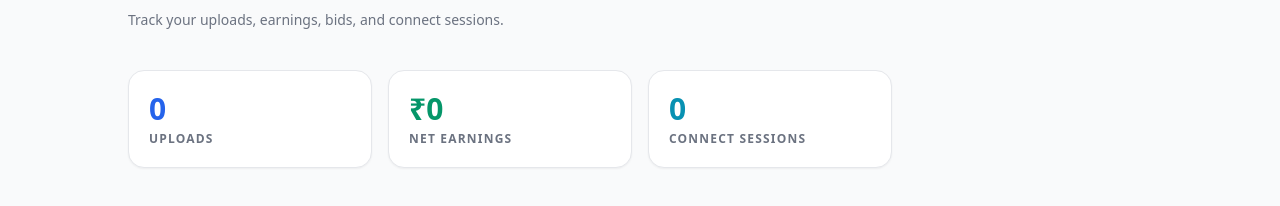
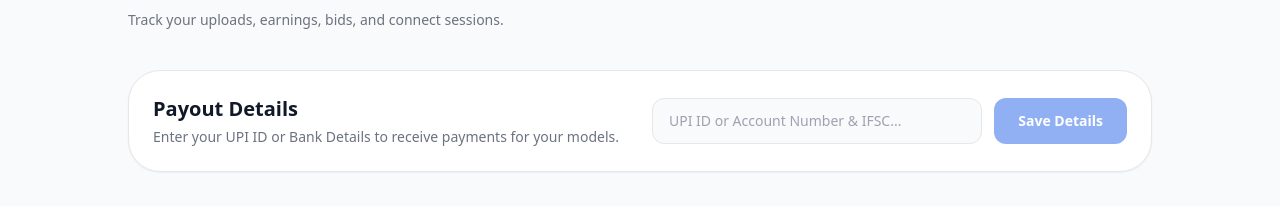
Before and after one commit to mukuld1511-bit/Website, a Next.js app: page /dashboard/developer in a window 1280 px wide. Shown: the part 186-392 px from the top of the page. Built offline with nearby package versions, Linux system fonts and the light colour scheme; no server answers; the database is empty; sample sign-in values are in the browser's storage.

Commit message:
removed request access, added payout details section to dashboard

```diff
--- a/app/dashboard/developer/page.tsx
+++ b/app/dashboard/developer/page.tsx
@@ -3,7 +3,7 @@
 import { useEffect, useState } from "react";
 import { useRouter } from "next/navigation";
 import { auth, db } from "../../../lib/firebase";
-import { collection, getDocs, query, where, Timestamp } from "firebase/firestore";
+import { collection, getDocs, getDoc, doc, updateDoc, query, where, Timestamp } from "firebase/firestore";
 import { motion } from "framer-motion";
 
 const PLATFORM_FEE = 0.15;
@@ -23,6 +23,8 @@ export default function DeveloperDashboard() {
   const [projectChats, setProjectChats] = useState<FirestoreDoc[]>([]);
   const [certStatus, setCertStatus]     = useState<string | null>(null);
   const [loading, setLoading]           = useState(true);
+  const [paymentInfo, setPaymentInfo]   = useState("");
+  const [savingPayment, setSavingPayment] = useState(false);
 
   useEffect(() => {
     const unsub = auth.onAuthStateChanged((user) => {
@@ -59,7 +61,6 @@ export default function DeveloperDashboard() {
     const snap = await getDocs(q);
     setPurchases(snap.docs.map((d) => ({ id: d.id, ...d.data() } as FirestoreDoc)));
   };
-
   const loadCert = async (uid: string) => {
     const q = query(collection(db, "certificationRequests"), where("userId", "==", uid));
     const snap = await getDocs(q);
@@ -70,17 +71,33 @@ export default function DeveloperDashboard() {
   };
 
   const loadAll = async (uid: string) => {
+    setLoading(true);
     await Promise.all([
       loadUploads(uid),
       loadSessions(uid),
       loadPurchases(uid),
       loadCert(uid),
       loadProjectChats(uid),
+      getDoc(doc(db, "users", uid)).then(snap => {
+        if (snap.exists() && snap.data().paymentInfo) setPaymentInfo(snap.data().paymentInfo);
+      }),
     ]);
     setLoading(false);
   };
 
-
+  const savePaymentInfo = async () => {
+    const user = auth.currentUser;
+    if (!user) return;
+    setSavingPayment(true);
+    try {
+      await updateDoc(doc(db, "users", user.uid), { paymentInfo });
+      alert("Payment details saved successfully!");
+    } catch (e) {
+      console.error(e);
+      alert("Failed to save payment details.");
+    }
+    setSavingPayment(false);
+  };
   const grossRevenue = purchases.reduce((s, p) => s + (p.amount ?? 0), 0);
   const netEarnings  = purchases.reduce((s, p) => {
     const gross = p.amount ?? 0;
@@ -132,6 +149,31 @@ export default function DeveloperDashboard() {
             Your Dashboard
           </h1>
           <p className="text-gray-500 text-sm font-medium">Track your uploads, earnings, bids, and connect sessions.</p>
+        </motion.div>
+
+        {/* Payout Information */}
+        <motion.div initial={{ opacity: 0, y: 20 }} animate={{ opacity: 1, y: 0 }} transition={{ delay: 0.1 }}
+          className="mb-10 bg-white p-6 rounded-[2rem] border border-gray-200 shadow-sm flex flex-col md:flex-row gap-6 items-center">
+          <div className="flex-1">
+            <h2 className="text-xl font-black text-gray-900 mb-1">Payout Details</h2>
+            <p className="text-sm font-medium text-gray-500">Enter your UPI ID or Bank Details to receive payments for your models.</p>
+          </div>
+          <div className="flex-1 w-full flex gap-3">
+            <input
+              type="text"
+              placeholder="UPI ID or Account Number & IFSC..."
+              value={paymentInfo}
+              onChange={(e) => setPaymentInfo(e.target.value)}
+              className="flex-1 bg-gray-50 border border-gray-200 rounded-xl px-4 py-3 text-sm font-medium text-gray-900 focus:outline-none focus:ring-2 focus:ring-blue-600/20 focus:border-blue-600 transition"
+            />
+            <button
+              onClick={savePaymentInfo}
+              disabled={savingPayment || !paymentInfo.trim()}
+              className="px-6 py-3 rounded-xl bg-blue-600 hover:bg-blue-700 text-white font-bold text-sm transition focus:ring-4 focus:ring-blue-600/20 disabled:opacity-50 whitespace-nowrap"
+            >
+              {savingPayment ? "Saving..." : "Save Details"}
+            </button>
+          </div>
         </motion.div>
 
         {/* Stat Cards */}
--- a/app/gallery/[modelId]/page.tsx
+++ b/app/gallery/[modelId]/page.tsx
@@ -391,21 +391,6 @@ export default function ModelDetailPage() {
     }
   }
 
-  async function handleRequestAccess(e: React.FormEvent) {
-    e.preventDefault();
-    if (!user) { router.push("/login"); return; }
-    if (!model || !useCase.trim()) return;
-    try {
-      await addDoc(collection(db,"accessRequests"), {
-        modelId: modelId, userId: user.uid, userEmail: user.email,
-        authorId: model.authorId, useCase: useCase.trim(),
-        status: "pending", requestedAt: serverTimestamp(),
-      });
-      setRequestSent(true); setRequesting(false);
-      showToast("Access request sent!");
-    } catch(e) { console.error(e); }
-  }
-
   function showToast(msg: string) { setToast(msg); setTimeout(() => setToast(""), 3000); }
 
   const ext        = model?.fileType?.toLowerCase() ?? "glb";
@@ -684,7 +669,7 @@ export default function ModelDetailPage() {
                       Download {model.fileType?.toUpperCase()}
                     </span>
                   </motion.button>
-                ) : model.accessType === "purchase" ? (
+                ) : model.isPaid ? (
                   <>
                     {/* Commission breakdown */}
                     <div className="relative p-4 rounded-2xl border border-white/8 bg-white/[0.02] overflow-hidden space-y-2.5">
@@ -724,25 +709,7 @@ export default function ModelDetailPage() {
                       </span>
                     </motion.button>
                   </>
-                ) : requestSent ? (
-                  <div className="w-full py-4 rounded-2xl border border-emerald-500/20 bg-emerald-500/8 text-emerald-300 font-black text-sm text-center">
-                    ✓ Request Sent — Awaiting Approval
-                  </div>
-                ) : (
-                  <motion.button onClick={() => setRequesting(true)}
-                    whileHover={{ scale:1.02 }} whileTap={{ scale:0.98 }}
-                    style={{ willChange:"transform", background:"linear-gradient(135deg,#d97706,#7c3aed)" }}
-                    className="w-full py-4 rounded-2xl font-black text-white text-sm relative overflow-hidden">
-                    <motion.div animate={{ x:["-200%","200%"] }} transition={{ duration:2.5, repeat:Infinity, repeatDelay:4, ease:"linear" }}
-                      style={{ willChange:"transform", position:"absolute", inset:0, background:"linear-gradient(90deg,transparent,rgba(255,255,255,0.15),transparent)", transform:"skewX(-20deg)", pointerEvents:"none" }} />
-                    <span className="relative z-10 flex items-center justify-center gap-2">
-                      <svg className="w-4 h-4" fill="none" stroke="currentColor" viewBox="0 0 24 24">
-                        <path strokeLinecap="round" strokeLinejoin="round" strokeWidth={2} d="M15 7a2 2 0 012 2m4 0a6 6 0 01-7.743 5.743L11 17H9v2H7v2H4a1 1 0 01-1-1v-2.586a1 1 0 01.293-.707l5.964-5.964A6 6 0 1121 9z" />
-                      </svg>
-                      Request Access
-                    </span>
-                  </motion.button>
-                )}
+                ) : null}
 
                 <motion.button onClick={handleLike}
                   whileHover={{ scale:1.02 }} whileTap={{ scale:0.97 }} style={{ willChange:"transform" }}
@@ -786,43 +753,6 @@ export default function ModelDetailPage() {
         </div>
       </div>
 
-      {/* Request Access Modal */}
-      <AnimatePresence>
-        {requesting && (
-          <div className="fixed inset-0 z-50 flex items-center justify-center p-4">
-            <motion.div initial={{ opacity:0 }} animate={{ opacity:1 }} exit={{ opacity:0 }}
-              className="absolute inset-0 bg-black/70 backdrop-blur-md" onClick={() => setRequesting(false)} />
-            <motion.div initial={{ opacity:0, scale:0.95, y:20 }} animate={{ opacity:1, scale:1, y:0 }} exit={{ opacity:0, scale:0.95 }}
-              transition={{ duration:0.3 }}
-              className="relative z-10 w-full max-w-md rounded-3xl border border-white/10 bg-[#0a0012] backdrop-blur-xl p-8">
-              <div className="absolute top-0 left-0 right-0 h-[1px]"
-                style={{ background:"linear-gradient(90deg,transparent,rgba(251,191,36,0.5),rgba(167,139,250,0.3),transparent)" }} />
-              <h3 className="text-xl font-black text-white mb-2">Request Access</h3>
-              <p className="text-white/35 text-sm mb-5 line-clamp-1">{model.title}</p>
-              <form onSubmit={handleRequestAccess} className="space-y-4">
-                <div>
-                  <label className="block text-xs font-black uppercase tracking-[0.25em] text-white/30 mb-2">How will you use this? *</label>
-                  <textarea value={useCase} onChange={e=>setUseCase(e.target.value)} rows={4} required
-                    placeholder="Describe your use case and why you need access to this model…"
-                    className="w-full bg-white/[0.04] border border-white/8 text-white placeholder-white/25 text-sm rounded-xl px-4 py-3 focus:outline-none focus:border-amber-500/50 transition duration-200 resize-none" />
-                </div>
-                <div className="flex gap-3">
-                  <button type="button" onClick={() => setRequesting(false)}
-                    className="flex-1 py-3 rounded-xl border border-white/8 text-white/40 text-sm font-bold hover:border-white/15 transition duration-200">
-                    Cancel
-                  </button>
-                  <motion.button type="submit"
-                    whileHover={{ scale:1.03 }} whileTap={{ scale:0.97 }}
-                    style={{ willChange:"transform", background:"linear-gradient(135deg,#d97706,#7c3aed)" }}
-                    className="flex-1 py-3 rounded-xl font-black text-white text-sm">
-                    Send Request →
-                  </motion.button>
-                </div>
-              </form>
-            </motion.div>
-          </div>
-        )}
-      </AnimatePresence>
 
       {/* Toast */}
       <AnimatePresence>
```
